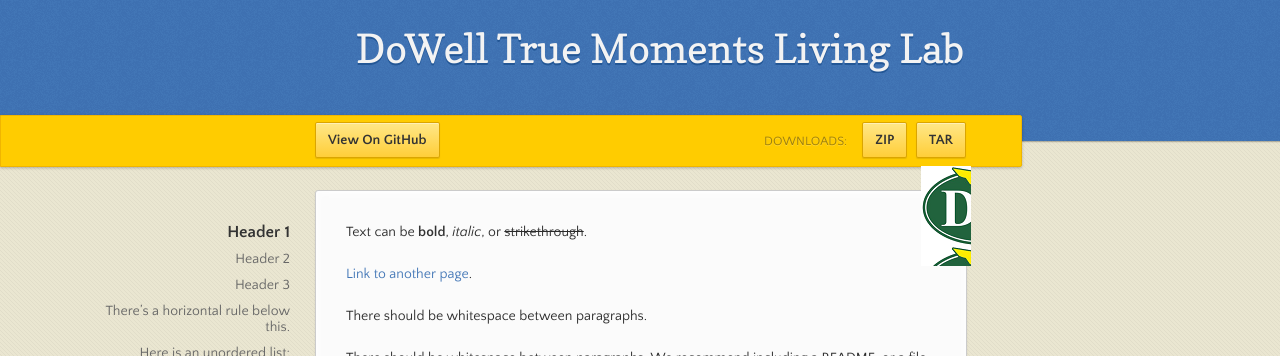
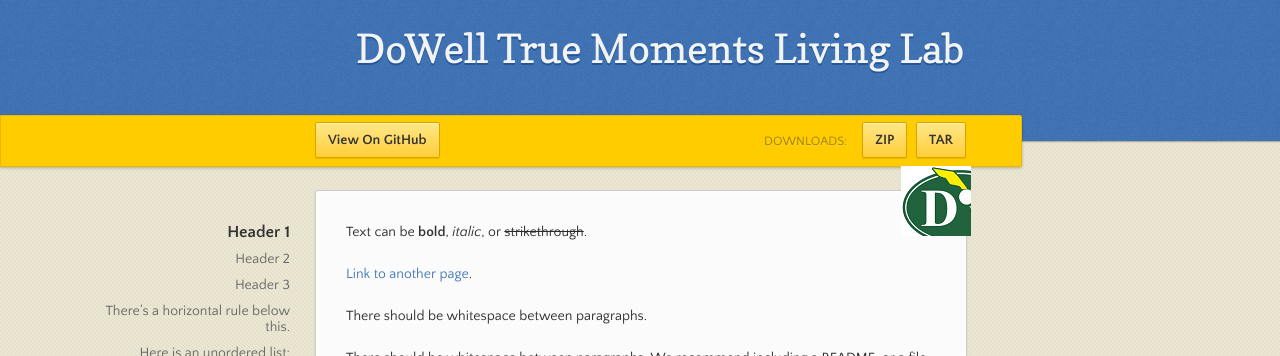
Before and after one commit to LL02-Website-Dowell/Digital-Twin-Note-Taker-Ideation.Dowell, a Jekyll site: the page built from index.md, in a window 1280 px wide. Shown: the top 356 px of the page. Built offline with Jekyll 4.4.1, drawn with Linux system fonts in a browser that asks for light colours; the repository's description, which GitHub fills in, is left out.

Commit message:
Update jekyll-theme-leap-day.scss

```diff
--- a/_sass/jekyll-theme-leap-day.scss
+++ b/_sass/jekyll-theme-leap-day.scss
@@ -269,8 +269,8 @@ top: 10px;
 
   #logo {
     position:absolute;
-    height: 100px;
-    width: 50px;
+    height: 70px;
+    width: 70px;
     right:50px;
     top:50px;
     display: block;
```
